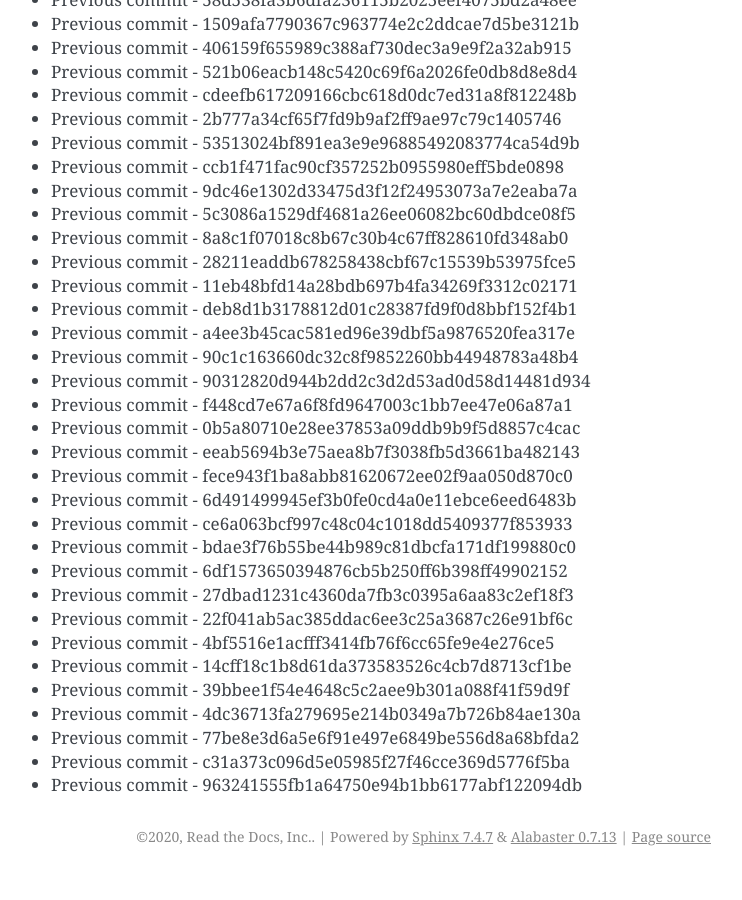
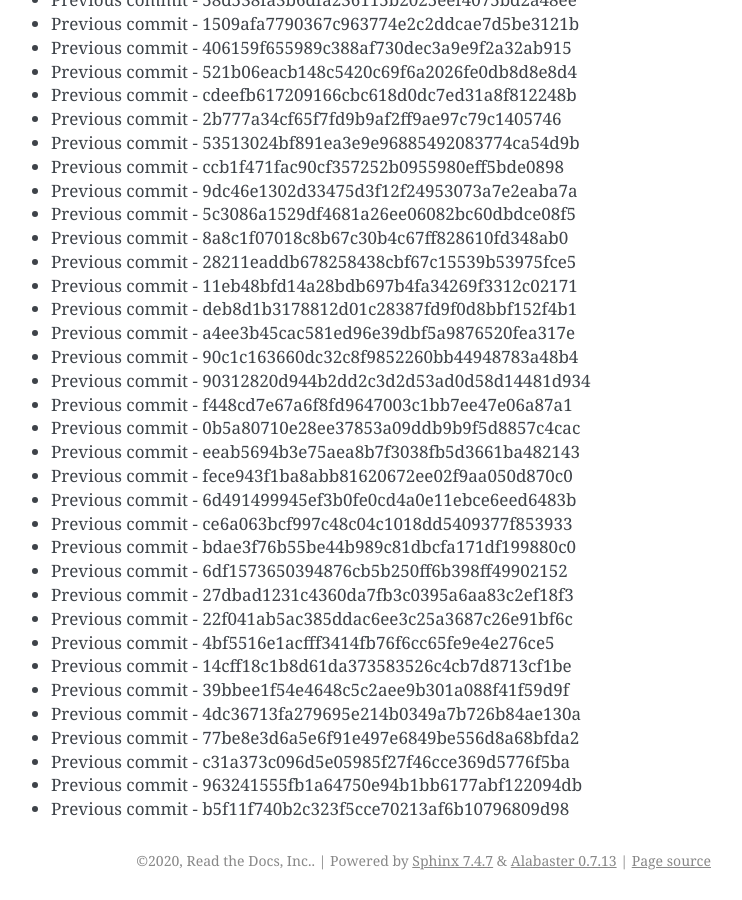
Before and after one commit to readthedocs/rtd-git-stresstest, a Sphinx documentation site: the page built from docs/updates.rst, in a window 1280 px wide and 900 px high, scrolled down 11364 px. Shown: the whole window, without its empty margins (399-1141 px from the left). Built offline with Sphinx 7.4.7, drawn with Linux system fonts in a browser that asks for light colours; before the commit the page ends 12240 px from its top, so only the background shows below that.

Commit message:
Generating commit from previous: b5f11f740b2c323f5cce70213af6b10796809d98

```diff
--- a/docs/updates.rst
+++ b/docs/updates.rst
@@ -509,3 +509,4 @@ It can be tested for any performance characteristics.
 * Previous commit - 77be8e3d6a5e6f91e497e6849be556d8a68bfda2
 * Previous commit - c31a373c096d5e05985f27f46cce369d5776f5ba
 * Previous commit - 963241555fb1a64750e94b1bb6177abf122094db
+* Previous commit - b5f11f740b2c323f5cce70213af6b10796809d98
```
